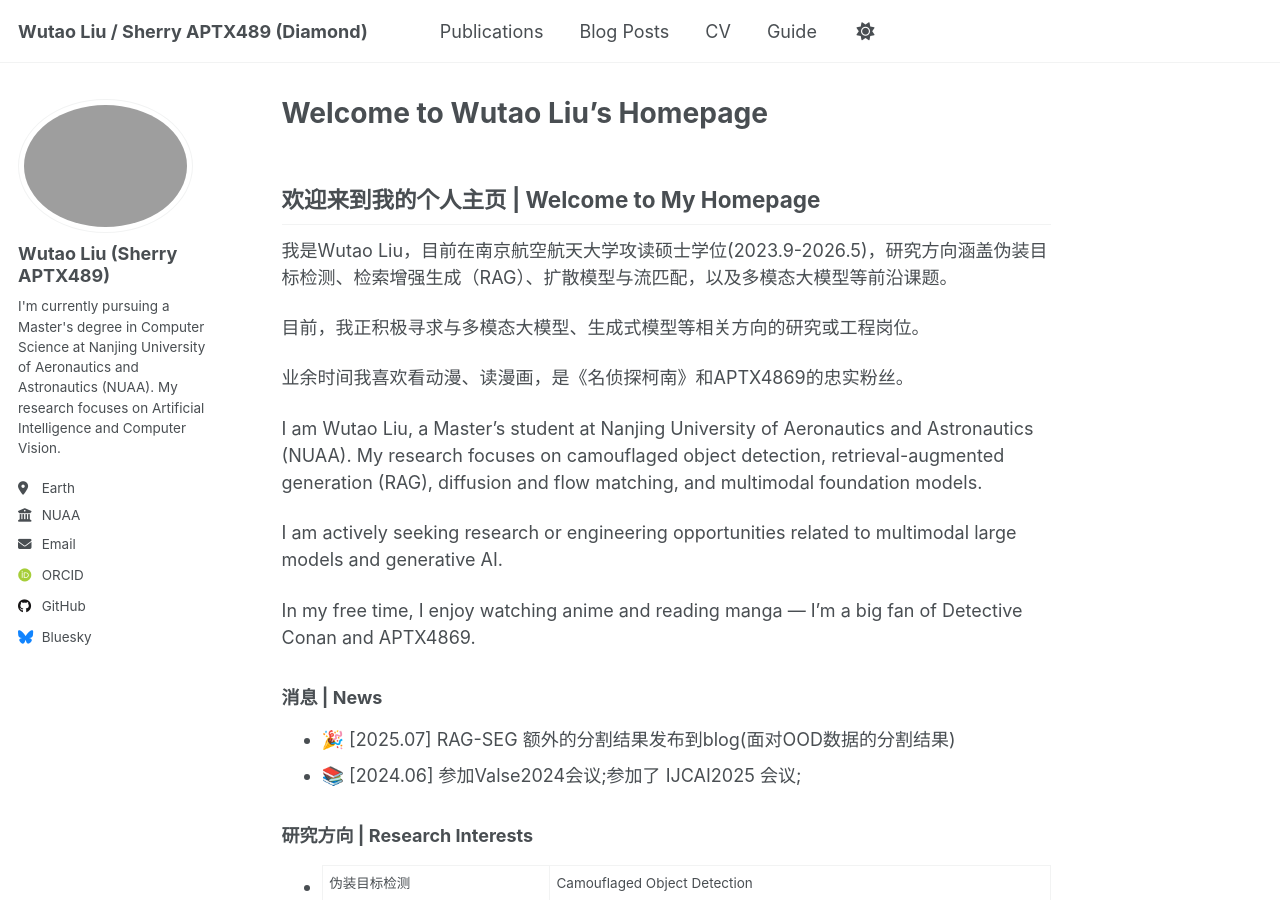
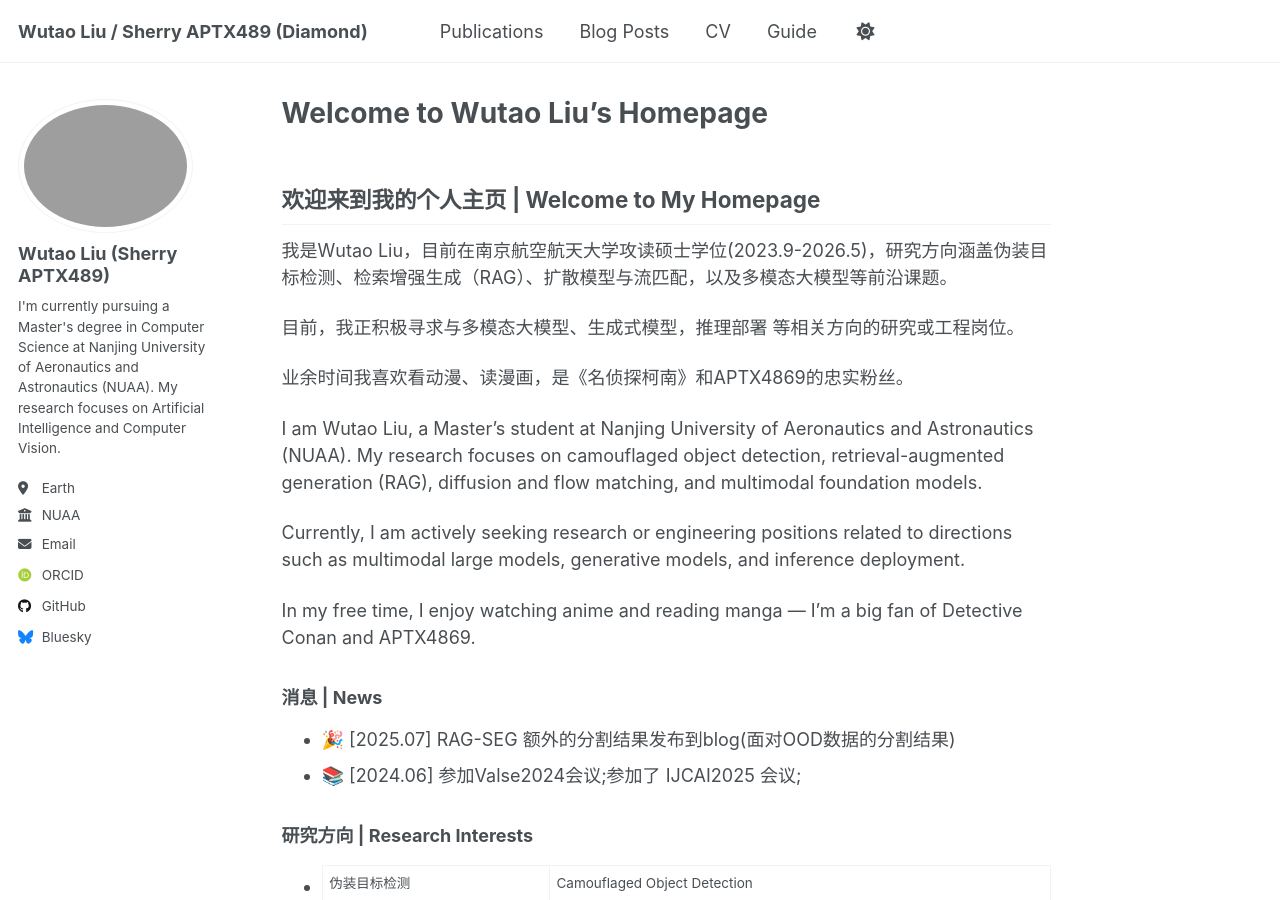
Before and after one commit to Lwt-diamond/lwt-diamond.github.io, a Jekyll site: the page built from _pages/about.md, in a window 1280 px wide and 900 px high. Built offline with Jekyll 4.4.1, drawn with Linux system fonts in a browser that asks for light colours; some web fonts are replaced; a script that is not in the unit is left out.

Commit message:
update rag seg

```diff
--- a/_pages/about.md
+++ b/_pages/about.md
@@ -10,13 +10,13 @@ redirect_from:
 
 我是Wutao Liu，目前在南京航空航天大学攻读硕士学位(2023.9-2026.5)，研究方向涵盖伪装目标检测、检索增强生成（RAG）、扩散模型与流匹配，以及多模态大模型等前沿课题。
 
-目前，我正积极寻求与多模态大模型、生成式模型等相关方向的研究或工程岗位。
+目前，我正积极寻求与多模态大模型、生成式模型，推理部署 等相关方向的研究或工程岗位。
 
 业余时间我喜欢看动漫、读漫画，是《名侦探柯南》和APTX4869的忠实粉丝。
 
 I am Wutao Liu, a Master's student at Nanjing University of Aeronautics and Astronautics (NUAA). My research focuses on camouflaged object detection, retrieval-augmented generation (RAG), diffusion and flow matching, and multimodal foundation models.
 
-I am actively seeking research or engineering opportunities related to multimodal large models and generative AI.
+Currently, I am actively seeking research or engineering positions related to directions such as multimodal large models, generative models, and inference deployment.
 
 In my free time, I enjoy watching anime and reading manga — I'm a big fan of Detective Conan and APTX4869.
 
```
Also changed, not shown: _posts/2025-07-29-blog-post-vis.md (+5 -1 lines).
